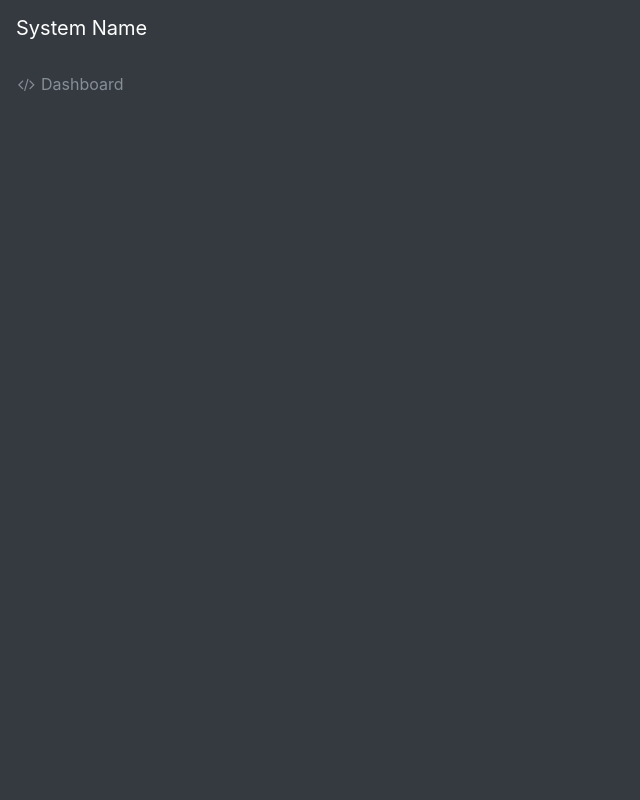
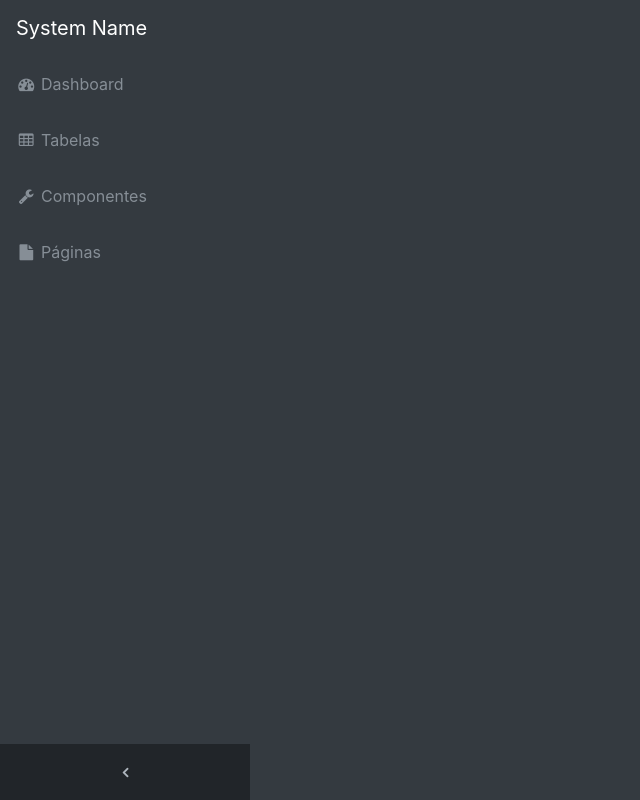
Before and after one commit to gustavomrv/dashboard_with_bootstrap4, a plain HTML site: page index.html in a window 1280 px wide. Shown: the whole page, without its empty margins (0-640 px from the left). Drawn offline with Linux system fonts and the light colour scheme.

Commit message:
Update index.html

```diff
--- a/index.html
+++ b/index.html
@@ -20,8 +20,33 @@
             <ul class="navbar-nav navbar-sidenav">
                 <li class="nav-item" data-toogle="tooltip" data-placement="right">
                     <a class="nav-link" href="#">
-                        <i class="fa fa-fw fa-code"></i>
+                        <i class="fa fa-fw fa-dashboard"></i>
                         <span class="nav-link-text">Dashboard</span>
+                    </a>
+                </li>
+                <li class="nav-item" data-toogle="tooltip" data-placement="right">
+                    <a class="nav-link" href="#">
+                        <i class="fa fa-fw fa-table"></i>
+                        <span class="nav-link-text">Tabelas</span>
+                    </a>
+                </li>
+                <li class="nav-item" data-toogle="tooltip" data-placement="right">
+                    <a class="nav-link" href="#">
+                        <i class="fa fa-fw fa-wrench"></i>
+                        <span class="nav-link-text">Componentes</span>
+                    </a>
+                </li>
+                <li class="nav-item" data-toogle="tooltip" data-placement="right">
+                    <a class="nav-link" href="#">
+                        <i class="fa fa-fw fa-file"></i>
+                        <span class="nav-link-text">Páginas</span>
+                    </a>
+                </li>
+            </ul>
+            <ul class="navbar-nav sidenav-toggler">
+                <li class="nav-item">
+                    <a id="sidenavToggler" class="nav-link text-center">
+                        <i class="fa fa-fw fa-angle-left"></i>
                     </a>
                 </li>
             </ul>
@@ -31,5 +56,6 @@
     <script src="bibliotecas/jquery/jquery.min.js"></script>
     <script src="bibliotecas/bootstrap/js/bootstrap.bundle.min.js"></script>
     <script src="bibliotecas/jquery-easing/jquery.easing.min.js"></script>
+    <script src="js/sb-admin.min.js" type="text/javascript"></script>
 </body>
 </html>
```
